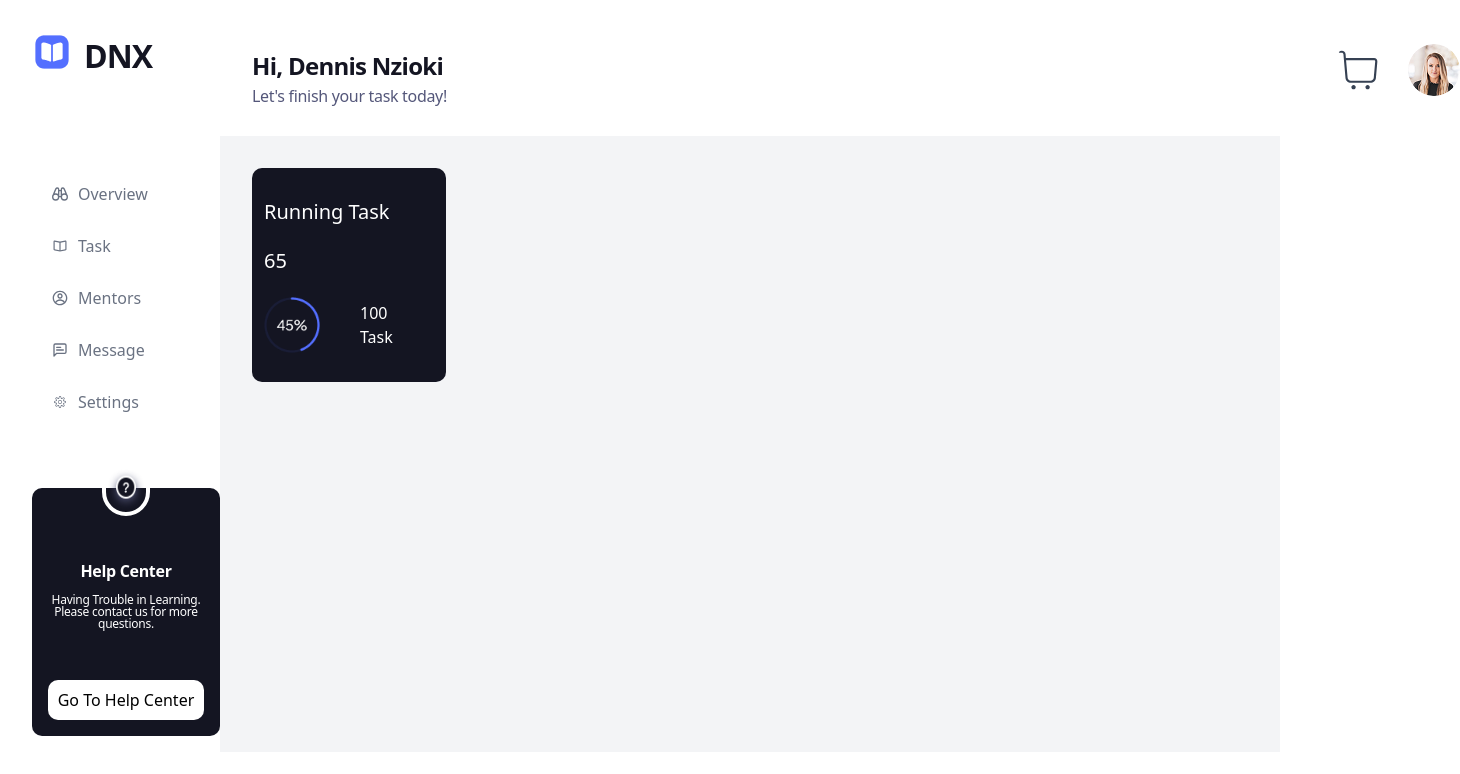
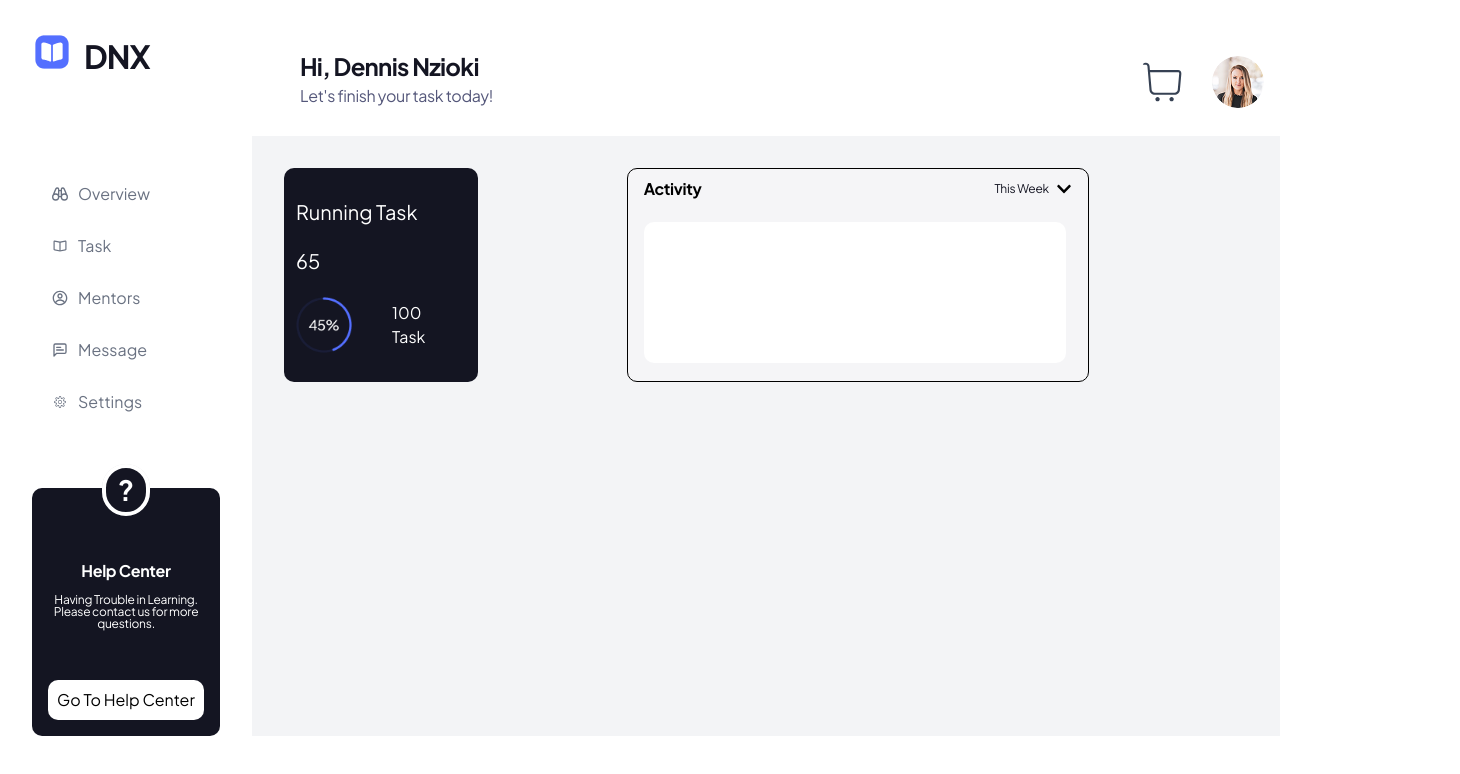
Before and after one commit to Pratham8487/TMS, a React (Vite) app: page / in a window 1280 px wide. Shown: the top 774 px of the page, 1460 px wide, since content can reach past the window. Built offline with nearby package versions, Linux system fonts and the light colour scheme.

Commit message:
Make sidebar and navbar responsive

```diff
--- a/src/Components/Header.tsx
+++ b/src/Components/Header.tsx
@@ -4,14 +4,15 @@ import Img1 from  '../assets/Profile.png';
 const Header = () => {
     return (
         <>
-            <div className="py-4 flex justify-evenly bg-white">
-                <div className="w-[14.75rem] h-[4.5rem] mt-[2rem] ml-[2rem] gap-2 hidden sm:block">
+            {/* <div className="py-4 flex justify-evenly bg-white"> */}
+            <div className="py-4 flex justify-between items-center px-4 bg-white">
+                <div className="w-[14.75rem] h-[4.5rem] mt-[2rem] ml-[2rem] gap-2 hidden md:block">
                     <h1 className="text-[#141522] font-[600] text-[24px] leading-[150%] tracking-[-0.03em] align-middle">
                     Hi, Dennis Nzioki
                     </h1>
                     <p className="w-[14.75rem] h-[1.75rem] text-[#54577A] font-[500] text-[1rem] leading-[1.5] tracking-[-0.02em]">Let's finish your task today!</p>
                 </div>
-                <div className="w-[8rem] h-[3.25rem] mt-7 ml-[52.75rem] gap-[1.5rem] flex">
+                <div className="w-[8rem] h-[3.25rem] mt-7  ml-auto gap-[1.5rem] flex">
                     <CiShoppingCart className="w-[3.25rem] h-[3.25rem] text-gray-700 cursor-pointer rounded-full"/>
                     <img src={Img1} alt="img1" className="w-[3.25rem] h-[3.25rem] rounded-full"/>
                 </div>
@@ -20,4 +21,4 @@ const Header = () => {
     )
 }
 
-export default Header
+export default Header;
--- a/src/Components/Home.tsx
+++ b/src/Components/Home.tsx
@@ -1,9 +1,10 @@
 import Img1 from '../assets/Cases.png';
+import { FaChevronDown } from "react-icons/fa";
 
 export default function Home() {
-    return (
+   return (
         <>
-            <div>
+            <div className='grid grid-cols-3'>
                 <div className="w-[12.125rem] h-[13.375rem] mt-[2rem] ml-[2rem] rounded-[0.625rem] bg-[#141522] flex flex-col justify-evenly py-2 px-3">
                     <h1 className="text-white text-xl">Running Task</h1>
                     <p className="text-white text-xl">65</p>
@@ -12,6 +13,20 @@ export default function Home() {
                         <h1 className='text-white'>100<br/>Task</h1>
                     </div>
                 </div>
+                <div className="w-[28.875rem] h-[13.375rem] top-[9.25rem] left-[31.875rem] rounded-[0.625rem] bg-[#F5F5F7] mt-[2rem] ml-[2rem] border flex flex-col py-2 px-4">
+                    <div className='flex justify-between'>
+                        <h1 className=" top-[1rem] left-[1.25rem] gap-[8.1rem] w-[3.75rem] h-[1.5rem] font-['Plus_Jakarta_Sans'] font-semibold text-[1rem] leading-[1.5] tracking-[-0.02em]">Activity</h1>
+                        <div className='flex items-center gap-1'>
+                            <p className="w-[3.75rem] h-[1.5rem] text-[#141522] font-['Plus_Jakarta_Sans'] font-medium text-[0.75rem] leading-[1] tracking-[-0.02em] text-center flex items-center justify-center">
+                                This Week
+                            </p>
+                            <FaChevronDown  className='hover:cursor-pointer'/>
+                        </div>
+                    </div>
+                    <div className=" w-[26.375rem] h-[8.8rem] mt-[1.3rem] left-[1.25rem] rounded-[0.625rem] bg-white">
+
+                    </div>
+                </div>
             </div>
         </>
     )
--- a/src/Components/Sidebar.tsx
+++ b/src/Components/Sidebar.tsx
@@ -1,6 +1,5 @@
 import img1 from '../assets/book-square.png';
-import img2 from '../assets/Question.png';
-import { GrOverview  } from "react-icons/gr";
+import { GrOverview } from "react-icons/gr";
 import { IoMdBook } from "react-icons/io";
 import { CgProfile } from "react-icons/cg";
 import { LuMessageSquareText } from "react-icons/lu";
@@ -10,52 +9,64 @@ import { useState } from 'react';
 
 const Sidebar = () => {
     const [isOpen, setIsOpen] = useState(false);
+
     return (
         <>
-        <div className="w-[15.75rem] h-[47rem] bg-white hidden md:block">
+            {/* Menu Icon for Mobile View */}
+            <div className="block md:hidden p-4 fixed top-4 left-4 z-50">
                 <HiOutlineMenuAlt3
-                className="block md:hidden w-10 h-10 cursor-pointer text-gray-700"
+                    className="w-10 h-10 cursor-pointer text-gray-700"
                     onClick={() => setIsOpen(!isOpen)}
                 />
+            </div>
+
+            {/* Sidebar */}
+            <div className={`w-[15.75rem] h-full bg-white fixed top-0 left-0 transform ${isOpen ? "translate-x-0" : "-translate-x-full"} transition-transform duration-300 md:relative md:translate-x-0 md:block z-40`}>
                 <div className="w-[11.75rem] h-[2.5rem] mt-[2rem] gap-3 ml-[2rem] flex items-center">
                     <img src={img1} alt="img1" className="w-[2.5rem] h-[2.5rem]"/>
-                <h1 className="w-[8.5rem] h-[2.5rem] font-[Plus Jakarta Sans] font-semibold text-[2rem] leading-[1.5] tracking-[-0.03em] align-middle text-[#141522]"
-                >DNX</h1>
+                    <h1 className="w-[8.5rem] h-[2.5rem] font-[Plus Jakarta Sans] font-semibold text-[2rem] leading-[1.5] tracking-[-0.03em] align-middle text-[#141522]">DNX</h1>
                 </div>
+
                 <div className="w-[11.75rem] h-[19.75rem] mt-[6.25rem] ml-[2rem] gap-[1.5rem] bg-white">
-                <div className="my-2 w-[11.75rem] h-[2.75rem] font-medium hover:bg-[#F5F5F7] hover:text-black text-gray-500  rounded-[0.625rem] gap-[0.625rem] px-[1.25rem] py-[0.625rem] flex items-center hover:font-medium  hover:cursor-pointer">
+                    <div className="my-2 w-[11.75rem] h-[2.75rem] font-medium hover:bg-[#F5F5F7] hover:text-black text-gray-500 rounded-[0.625rem] gap-[0.625rem] px-[1.25rem] py-[0.625rem] flex items-center hover:cursor-pointer">
                         <GrOverview />
                         <p>Overview</p>
                     </div>
-                <div className="my-2 w-[11.75rem] h-[2.75rem] font-medium hover:bg-[#F5F5F7] hover:text-black text-gray-500  rounded-[0.625rem] gap-[0.625rem] px-[1.25rem] py-[0.625rem] flex items-center hover:font-medium  hover:cursor-pointer">
+                    <div className="my-2 w-[11.75rem] h-[2.75rem] font-medium hover:bg-[#F5F5F7] hover:text-black text-gray-500 rounded-[0.625rem] gap-[0.625rem] px-[1.25rem] py-[0.625rem] flex items-center hover:cursor-pointer">
                         <IoMdBook />
                         <p>Task</p>
                     </div>
-                <div className="my-2 w-[11.75rem] h-[2.75rem] font-medium hover:bg-[#F5F5F7] hover:text-black text-gray-500  rounded-[0.625rem] gap-[0.625rem] px-[1.25rem] py-[0.625rem] flex items-center hover:font-medium  hover:cursor-pointer">
+                    <div className="my-2 w-[11.75rem] h-[2.75rem] font-medium hover:bg-[#F5F5F7] hover:text-black text-gray-500 rounded-[0.625rem] gap-[0.625rem] px-[1.25rem] py-[0.625rem] flex items-center hover:cursor-pointer">
                         <CgProfile />
                         <p>Mentors</p>
                     </div>
-                <div className="my-2 w-[11.75rem] h-[2.75rem] font-medium hover:bg-[#F5F5F7] hover:text-black text-gray-500  rounded-[0.625rem] gap-[0.625rem] px-[1.25rem] py-[0.625rem] flex items-center hover:font-medium  hover:cursor-pointer">
+                    <div className="my-2 w-[11.75rem] h-[2.75rem] font-medium hover:bg-[#F5F5F7] hover:text-black text-gray-500 rounded-[0.625rem] gap-[0.625rem] px-[1.25rem] py-[0.625rem] flex items-center hover:cursor-pointer">
                         <LuMessageSquareText />
                         <p>Message</p>
                     </div>
-                <div className="my-2 w-[11.75rem] h-[2.75rem] font-medium hover:bg-[#F5F5F7] hover:text-black text-gray-500  rounded-[0.625rem] gap-[0.625rem] px-[1.25rem] py-[0.625rem] flex items-center hover:font-medium  hover:cursor-pointer">
+                    <div className="my-2 w-[11.75rem] h-[2.75rem] font-medium hover:bg-[#F5F5F7] hover:text-black text-gray-500 rounded-[0.625rem] gap-[0.625rem] px-[1.25rem] py-[0.625rem] flex items-center hover:cursor-pointer">
                         <CiSettings />
                         <p>Settings</p>
                     </div>
                 </div>
+
                 <div className="w-[11.75rem] h-[15.5rem] top-[46.5rem] ml-[2rem] rounded-[0.625rem] bg-[#141522]">
-                <img src={img2} alt="img1" className="absolute w-[3rem] h-[3.25rem] top-[29rem] left-[6.375rem] rounded-full border-4 border-white"/>
-                <h1 className="relative w-[6.5rem] h-[1.25rem] top-[4.4375rem] left-[2.625rem] font-[Plus Jakarta Sans] font-semibold text-[1rem] leading-[1.5] tracking-[-0.02em] text-center align-middle text-white"
-                >Help Center</h1>
-                <p className="relative w-[9.5rem] h-[2.75rem] top-[5.1rem] left-[1.125rem] text-white font-[Plus Jakarta Sans] font-medium text-[0.75rem] leading-[1] tracking-[-0.02em] text-center flex items-center justify-center">Having Trouble in Learning.
-                    Please contact us for more questions.
+                    <div className="absolute w-[3rem] h-[3.25rem] top-[29rem] left-[6.375rem] rounded-full border-4 border-white bg-[#141522] backdrop-blur-[24px] grid place-items-center">
+                        <span className="w-[2.125rem] h-[2.125rem] top-[45.3125rem] left-[6.8125rem] text-white font-[700] text-[1.75rem] leading-[1.2] tracking-[0.01em] text-center align-middle"
+                        >?</span>
+                    </div>
+                    <h1 className="relative w-[6.5rem] h-[1.25rem] top-[4.4375rem] left-[2.625rem] font-[Plus Jakarta Sans] font-semibold text-[1rem] leading-[1.5] tracking-[-0.02em] text-center align-middle text-white">Help Center</h1>
+                    <p className="relative w-[9.5rem] h-[2.75rem] top-[5.1rem] left-[1.125rem] text-white font-[Plus Jakarta Sans] font-medium text-[0.75rem] leading-[1] tracking-[-0.02em] text-center flex items-center justify-center">
+                        Having Trouble in Learning. Please contact us for more questions.
                     </p>
                     <button className="relative w-[9.75rem] h-[2.5rem] top-[8rem] left-[1rem] rounded-[0.625rem] bg-white font-medium hover:cursor-pointer">Go To Help Center</button>
                 </div>
             </div>
+
+            {/* Overlay for closing menu when clicked outside */}
+            {isOpen && <div className="fixed inset-0 bg-black opacity-50 z-30" onClick={() => setIsOpen(false)}></div>}
         </>
     )
 }
 
-export default Sidebar
+export default Sidebar;
--- a/src/index.css
+++ b/src/index.css
@@ -1 +1,13 @@
+@import url('https://fonts.googleapis.com/css2?family=Plus+Jakarta+Sans:wght@400;700&display=swap');
+
 @import "tailwindcss";
+
+@layer base {
+  @theme {
+    --font-sans: 'Plus Jakarta Sans';
+  }
+}
+
+body {
+  @apply font-sans;
+}
```
Also changed, not shown: package.json (line endings or trailing spaces), vite.config.ts (line endings or trailing spaces), 1 other file (tests, documents, lock files or other folders). Lines whose indentation alone changed are shown as unchanged.
